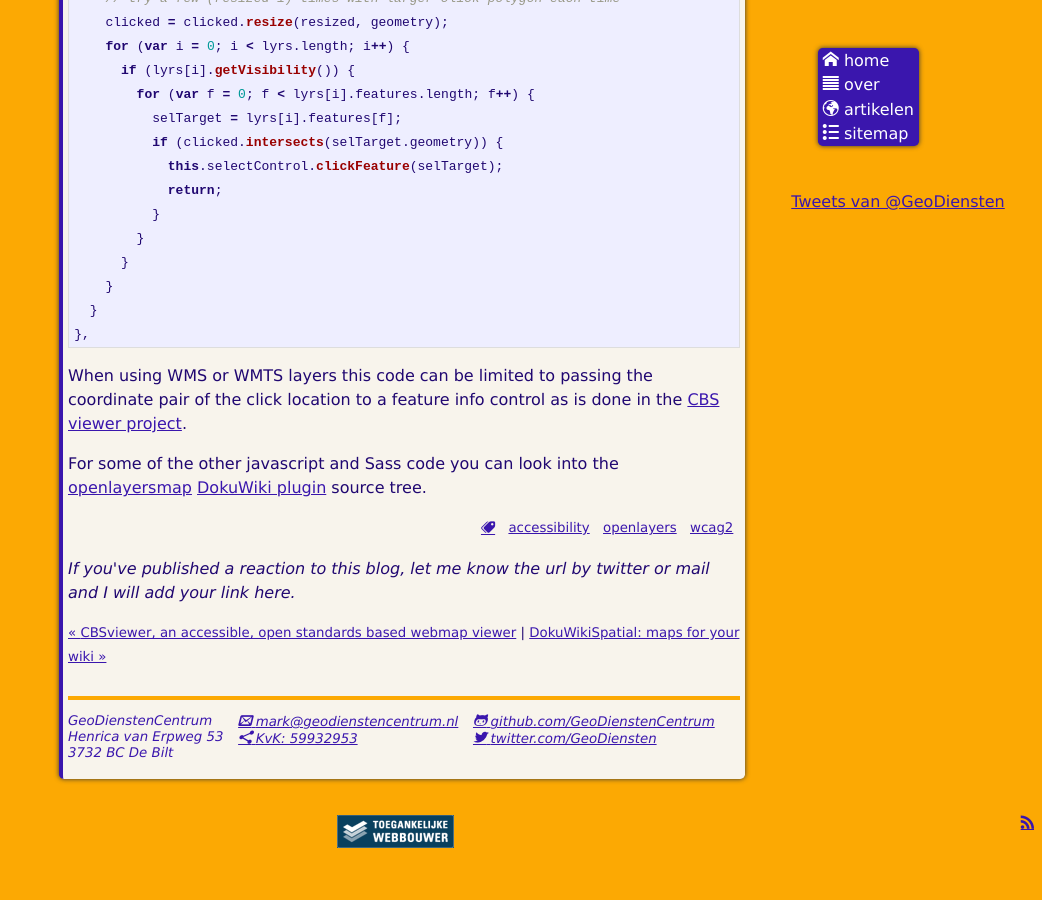
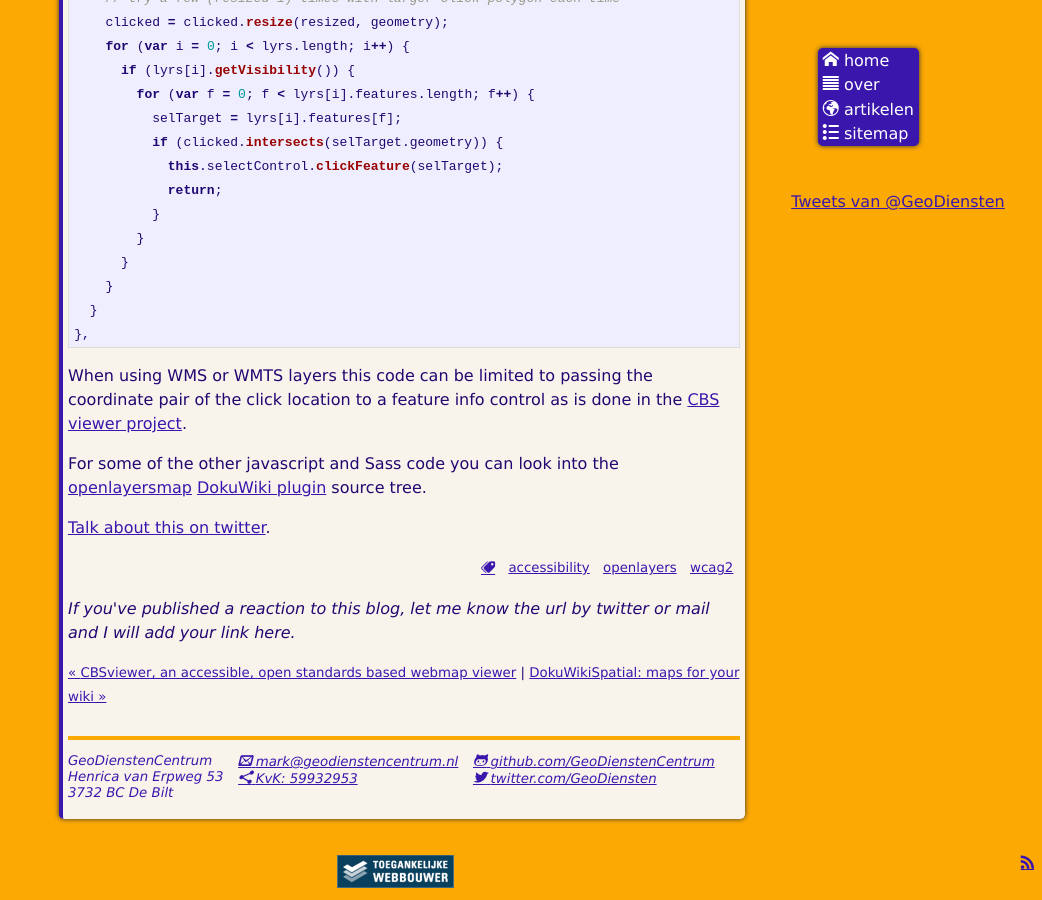
Before and after one commit to GeoDienstenCentrum/geodienstencentrum.github.io, a Jekyll site: the page built from _posts/2014-02-14-enhancing-openlayers-controls.md, in a window 1280 px wide and 900 px high, scrolled down 6657 px. Shown: the whole window, without its empty margins (238-1280 px from the left). Built offline with Jekyll 4.4.1, drawn with Linux system fonts in a browser that asks for light colours; Markdown is read by kramdown in place of the engine named in the settings; comment, search, counter and statistics services are not loaded; before the commit the page ends 7517 px from its top, so only the background shows below that.

Commit message:
add Twitter-talk link

```diff
--- a/_posts/2014-02-14-enhancing-openlayers-controls.md
+++ b/_posts/2014-02-14-enhancing-openlayers-controls.md
@@ -288,3 +288,5 @@ location to a feature info control as is done in the
 For some of the other javascript and Sass code you can look into the
 [openlayersmap](http://sourceforge.net/p/dokuwikispatial/code/HEAD/tree/trunk/openlayersmap/src/javascript/)
 [DokuWiki plugin](https://www.dokuwiki.org/plugin:openlayersmap) source tree.
+
+[Talk about this on twitter](https://twitter.com/GeoDiensten/status/434063976347860992).
```
Also changed, not shown: Gemfile.lock.
